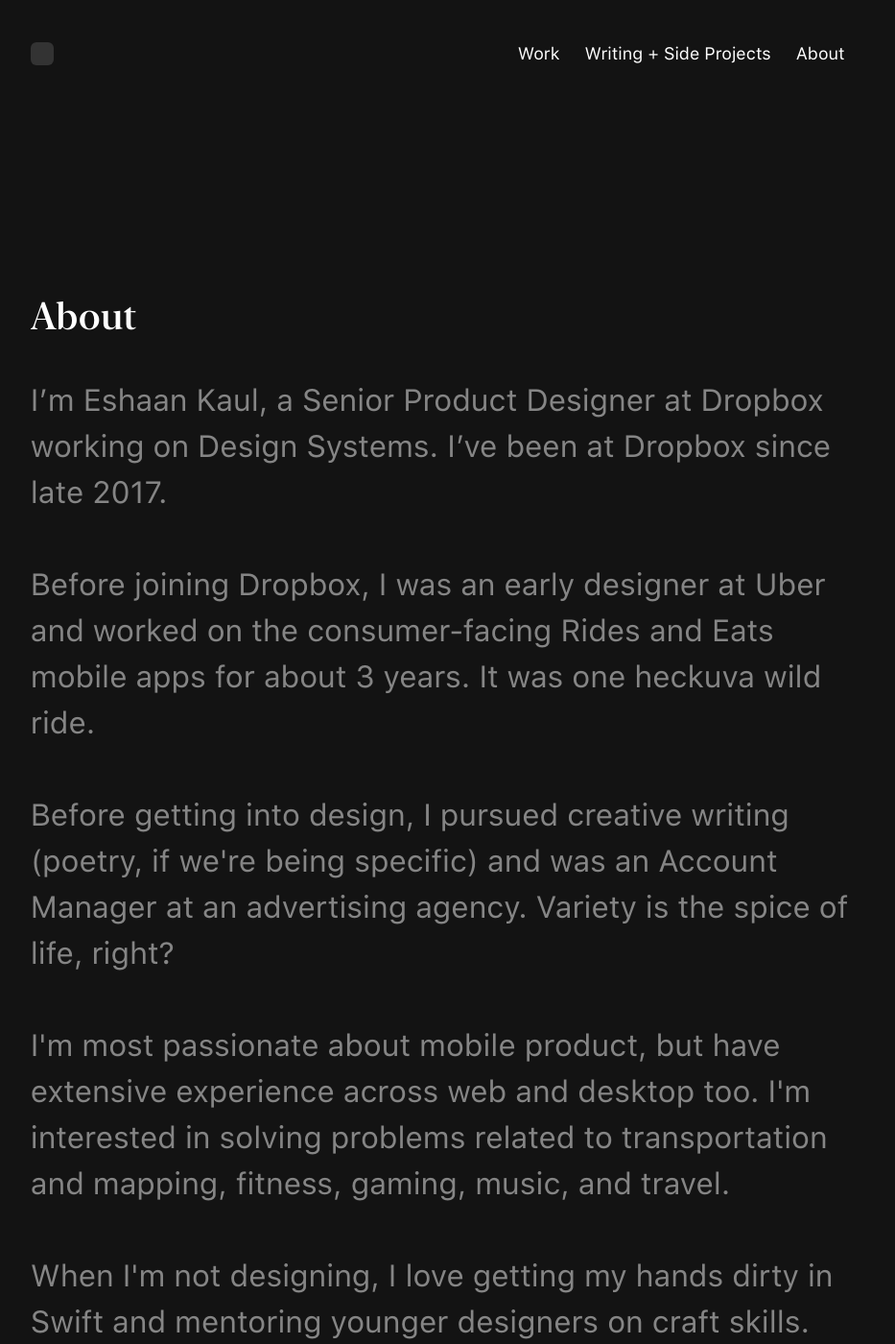
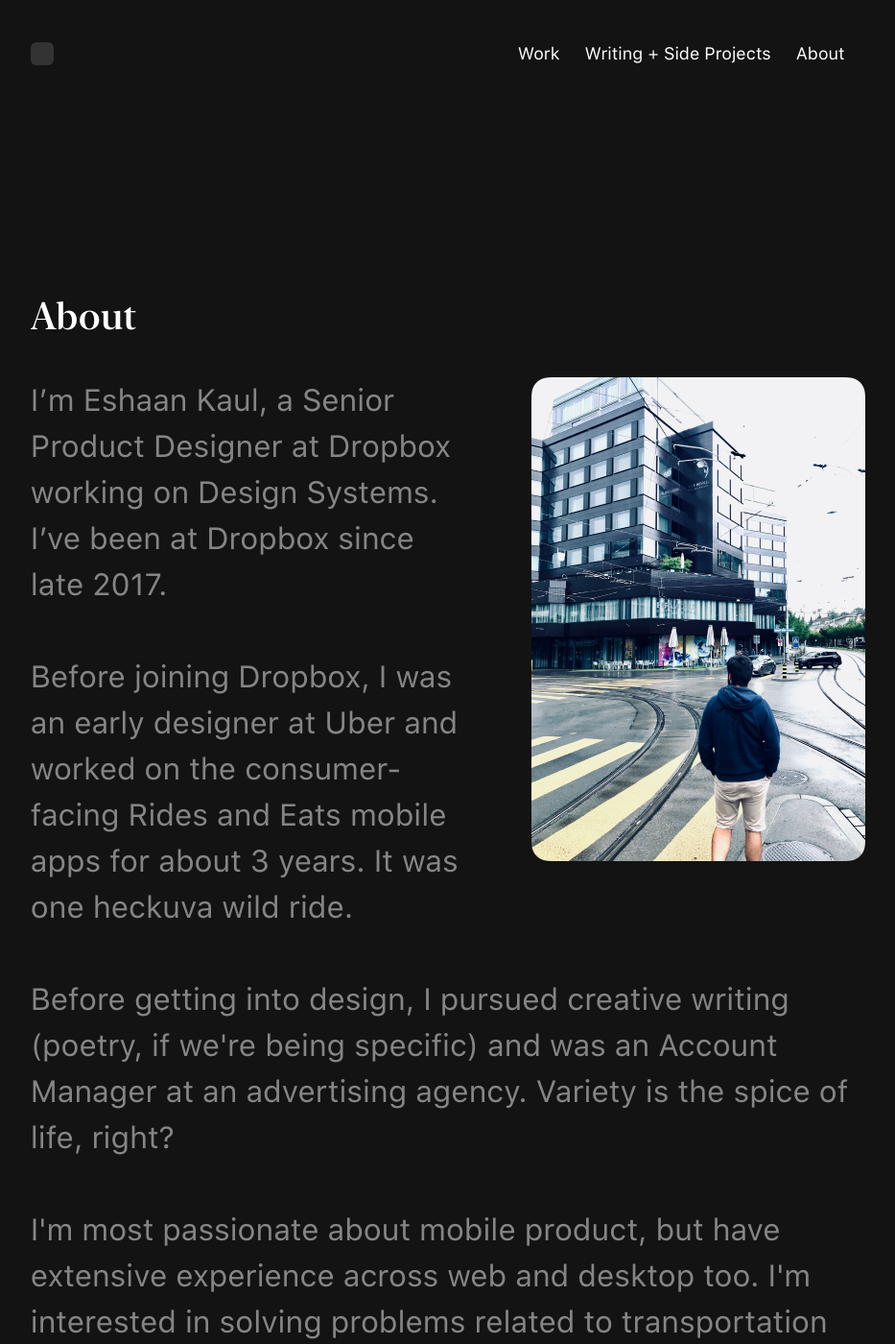
Before and after one commit to eshaankaul29/website-v2, a Jekyll site: the page built from about.html, in a window 1280 px wide and 1400 px high. Shown: the whole window at 96% size, without its empty margins (173-1106 px from the left). Built offline with Jekyll 4.4.1, drawn with Linux system fonts in a browser that asks for light colours; nearby versions of some CDN libraries; some web fonts are replaced.

Commit message:
no message

```diff
--- a/_sass/layouts/_about.scss
+++ b/_sass/layouts/_about.scss
@@ -16,6 +16,28 @@
 .about-span {
    font: $bodyMega;
    color: $yellow;
+}
+
+
+.about-img {
+   @media (max-width: $breakpointLarge) {
+      width: 40%;
+      float: right;
+      margin-left: 2em;
+      margin-bottom: 2em;
+  }
+   @media (max-width: $breakpointMedium) {
+      width: 60%;
+      float: none;
+      margin-left: 0em;
+      margin-bottom: 2em;
+  }
+   @media (max-width: $breakpointSmall) {
+       width: 80%;
+       float: none;
+       margin-left: 0em;
+      margin-bottom: 2em;
+   }
 }
 
 
--- a/about.html
+++ b/about.html
@@ -26,6 +26,7 @@ summary: Eshaan Kaul is product designer and prototyper living and working in Sa
         <section id="about">
           <h2>About</h2>
           <section class="about-main">
+              <img class="about-img" src="/images/Eshaan-DP.png" alt=""/>
             <p>
               I’m Eshaan Kaul, a Senior Product Designer at Dropbox working on
               Design Systems. I’ve been at Dropbox since late 2017.
```
Also changed, not shown: images/Eshaan-DP.png (added).
